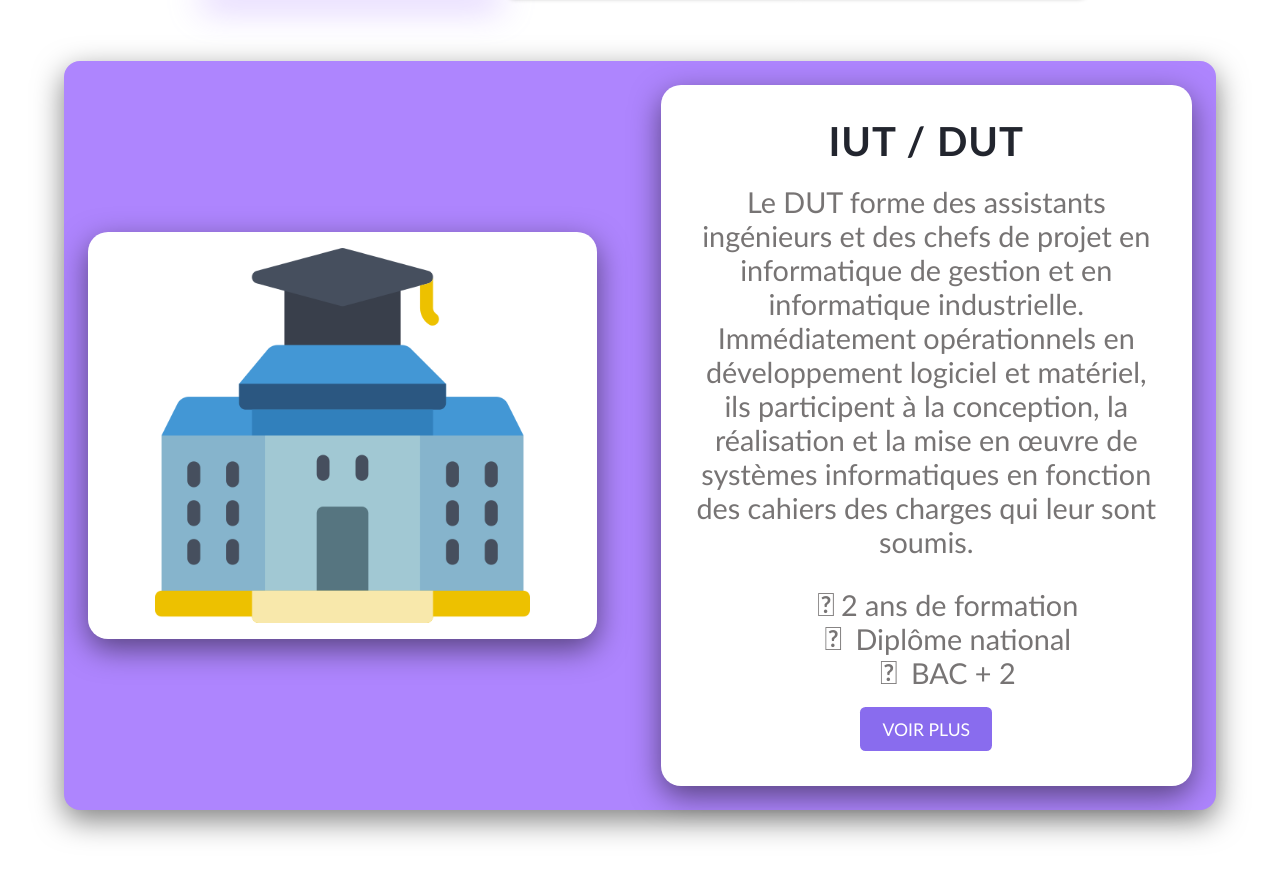
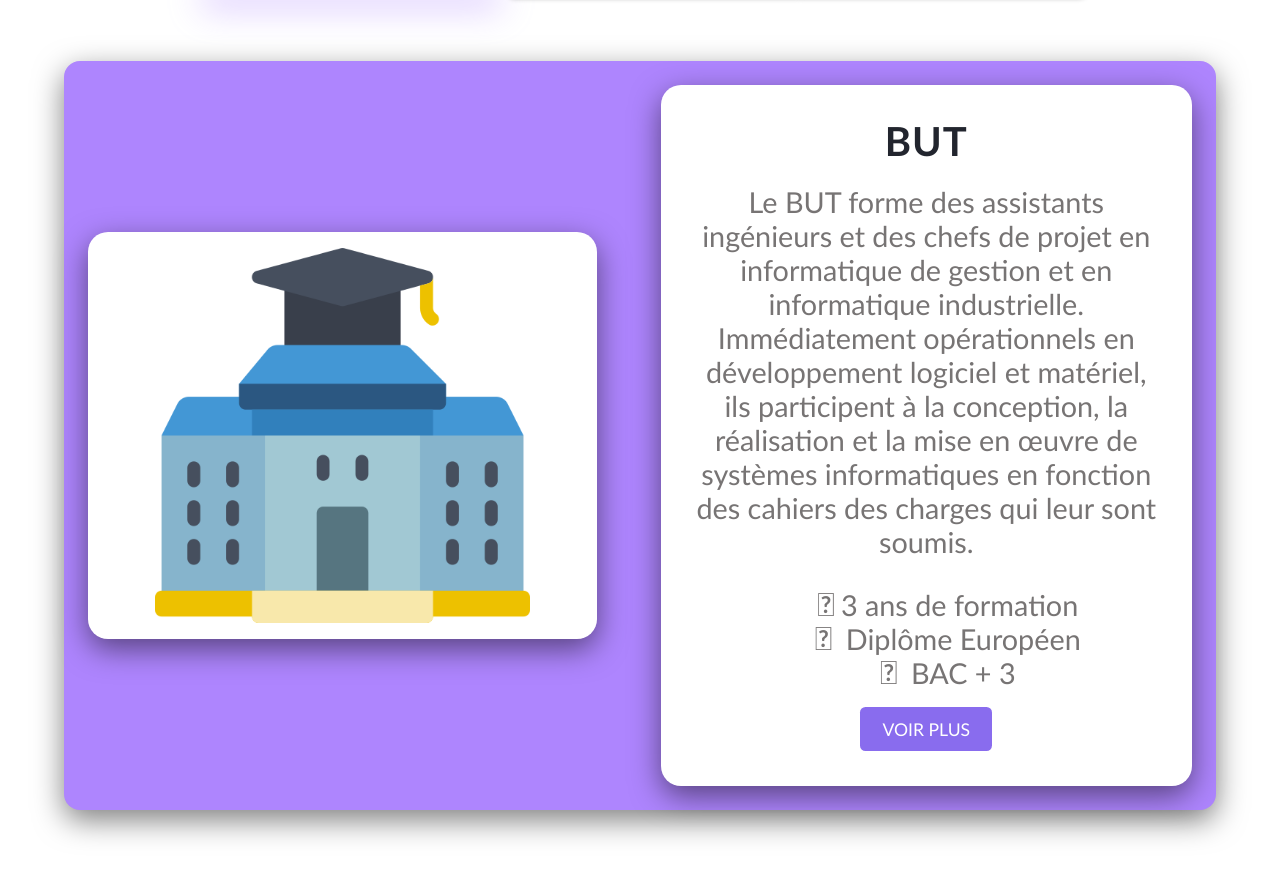
Before and after one commit to takyo41/takyo.github.io, a plain HTML site: page index.html in a window 1280 px wide. Shown: the part 3440-4317 px from the top of the page. Drawn offline with nearby package versions, Linux system fonts and the light colour scheme.

Commit message:
Add files via upload

```diff
--- a/index.html
+++ b/index.html
@@ -154,7 +154,7 @@
 
             <ul id="contenus">
 
-                <!-- DUT -->
+                <!-- BUT -->
 
                 <li>
                     <div class="left">
@@ -163,13 +163,13 @@
                         </div>
                     </div>
                     <div class="right">
-                        <h1>IUT / DUT</h1>
-                        <p id="text-nav-bot" >Le DUT forme des assistants ingénieurs et des chefs de projet en informatique de gestion et en informatique industrielle. Immédiatement opérationnels en développement logiciel et matériel, ils participent à la conception, la réalisation et la mise en œuvre de systèmes informatiques en fonction des cahiers des charges qui leur sont soumis.</p>
+                        <h1>BUT</h1>
+                        <p id="text-nav-bot" >Le BUT forme des assistants ingénieurs et des chefs de projet en informatique de gestion et en informatique industrielle. Immédiatement opérationnels en développement logiciel et matériel, ils participent à la conception, la réalisation et la mise en œuvre de systèmes informatiques en fonction des cahiers des charges qui leur sont soumis.</p>
 
                         <div class="text-nav-bot">
-                            <p class="point"><i class="fad fa-angle-right"></i>2 ans de formation</p>
-                            <p class="point"><i class="fad fa-angle-right"></i> Diplôme national</p>
-                            <p class="point"><i class="fad fa-angle-right"></i> BAC + 2</p>
+                            <p class="point"><i class="fad fa-angle-right"></i>3 ans de formation</p>
+                            <p class="point"><i class="fad fa-angle-right"></i> Diplôme Européen</p>
+                            <p class="point"><i class="fad fa-angle-right"></i> BAC + 3</p>
                             <div class="savoir"><a href="https://www.onisep.fr/Ressources/Univers-Formation/Formations/Post-bac/dut-informatique" target="_blank" class="bouton">Voir plus</a></div>
                         </div>
                     </div>
```
